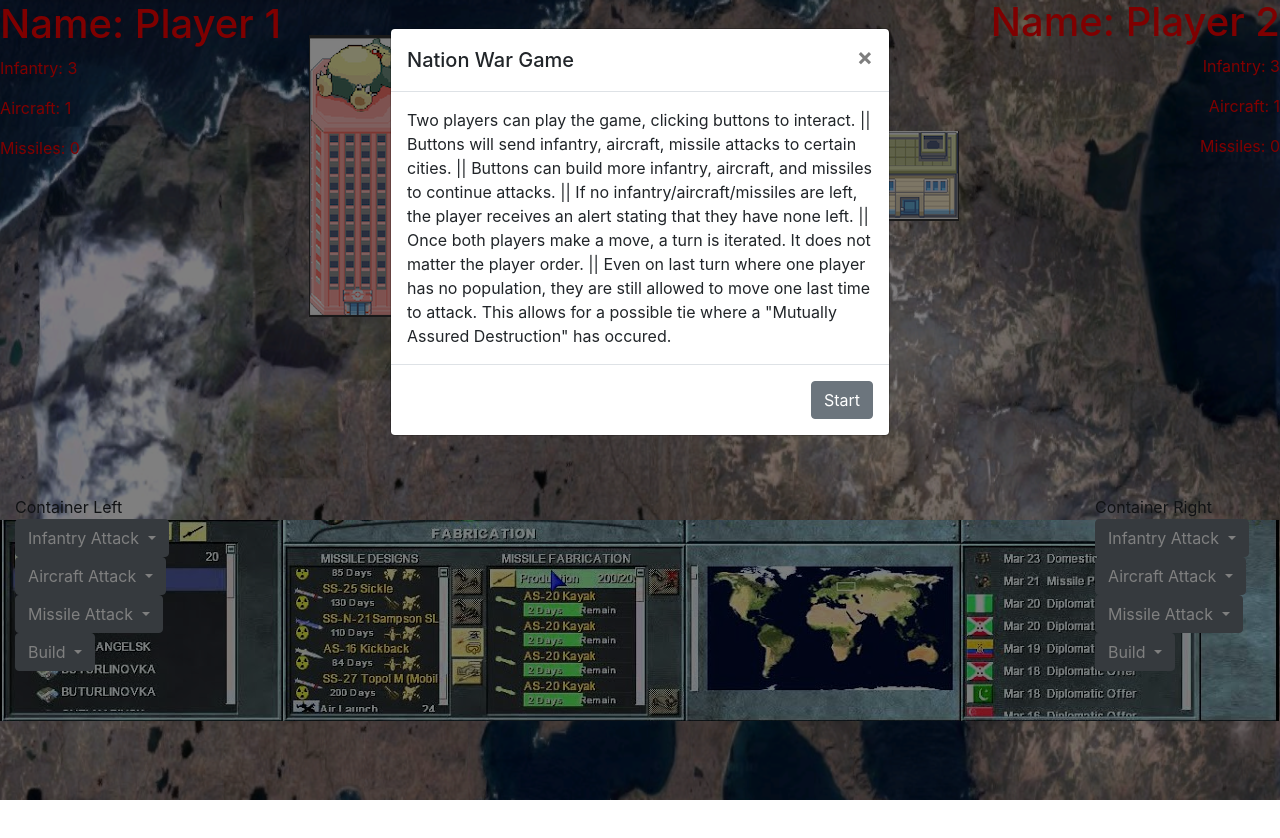
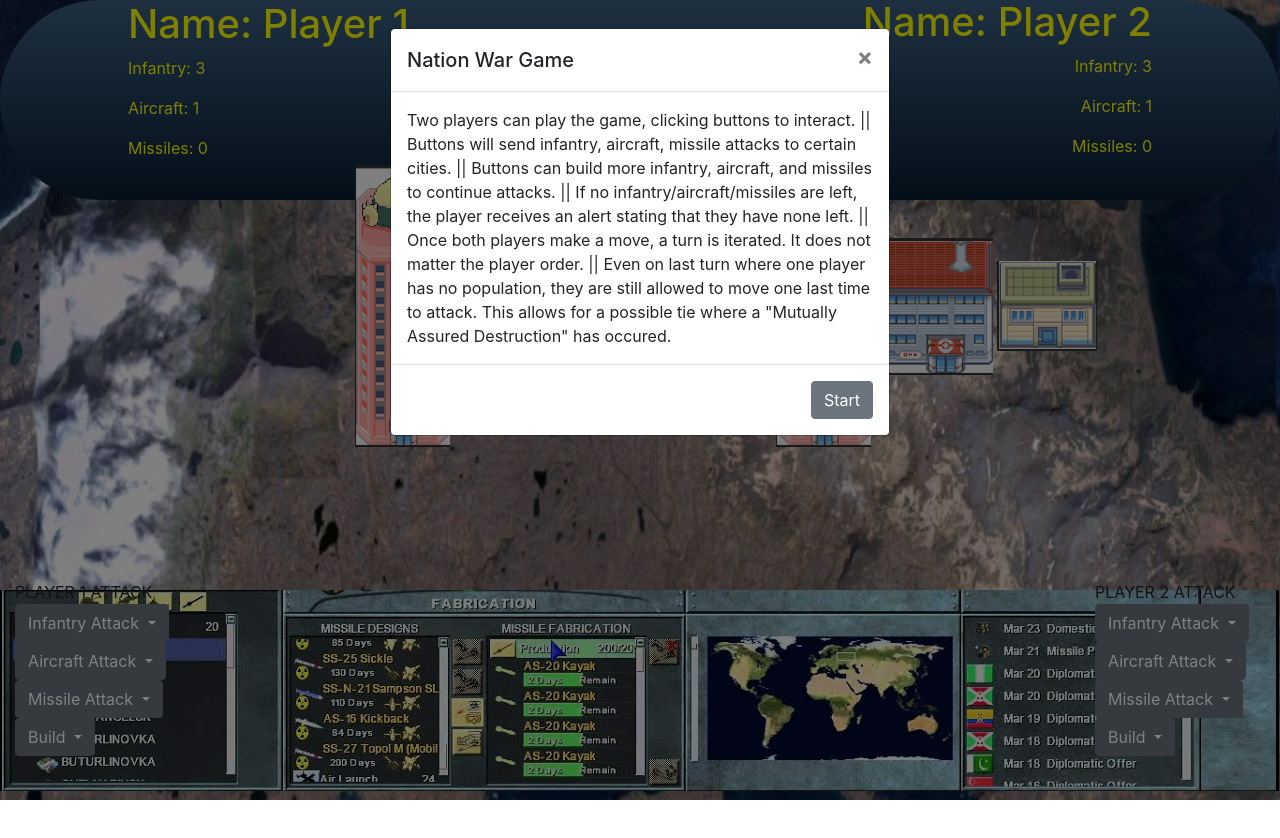
Before and after one commit to mchristenson5891/nation-war-game, a website: page index.html in a window 1280 px wide. Shown: the top 838 px of the page. Before the commit the page ends 817 px from the top, so only its background shows below. Drawn offline with nearby package versions, Linux system fonts and the light colour scheme.

Commit message:
reworked header and added more images

```diff
--- a/css/style.css
+++ b/css/style.css
@@ -11,23 +11,41 @@ body {
 
 #stats-container {
     position: relative;
-    color: red;
+    /* left: 5px; */
+    height: 200px;
+    padding: 0px;
+    margin: 0px;
+    background: rgb(8,29,49);
+    background: linear-gradient(0deg, rgba(8,29,49,1) 0%, rgba(60,96,130,1) 100%);
+    border-radius: 250px;
+    /* army green */
+    /* background: #4B5320;  */
+    color: yellow;
+    /* font-size: 30px; */
+}
+
+#stats-container #p1StatsList {
+    position: relative;
+    text-align: left;
+    left: 10%;
 }
 
 #stats-container #p2StatsList {
     position: relative;
     bottom: 11.1rem;
     text-align: right;
+    right: 10%;
+
 }
 
-#africa-map {
+/* #africa-map {
     display: block;
     margin-left: auto;
     margin-right: auto;
     height: 100%;
     width: 70%;
     min-width: 500px;
-}
+} */
 
 .jumbotron {
     background-color: rgba(0, 0, 0, 0.3);
@@ -35,8 +53,8 @@ body {
 
 .row {
   position: relative;
-  right: 0px;
-  bottom: 250px;
+  left: 0px;
+  bottom: 220px;
   display: flex;
   flex-wrap: wrap;
   /* padding: 0 4px; */
@@ -45,7 +63,7 @@ body {
 /* Create two equal columns that sits next to each other */
 .column {
   flex: 50%;
-  padding: 0 4px;
+  padding: 0 50px;
 }
 
 .column img {
@@ -55,20 +73,20 @@ body {
 
 .container-fluid {
     position: absolute;
-    top: 520px;
+    top: 590px;
     background-image: url("../img/footerimg.png");
     background-repeat: no-repeat;
 }
 
 .container-fluid #container-left {
     position: relative;
-    top: 225px;
+    top: 210px;
     /* bottom: 10px; */
 }
 
 .container-fluid #container-right {
     position: absolute;
-    top: 225px;
+    top: 210px;
     left: 1080px;
     /* bottom: 10px; */
 }
@@ -82,3 +100,13 @@ body {
    height: 30px;
    animation: MoveUpDown 1s linear infinite;
 } */
+
+#attack-img {
+    position: relative;
+    /* bottom: 200px;
+    right: 300px; */
+}
+
+/* @keyframes MoveUpDown {
+  50% {bottom: 10px}
+} */
--- a/index.html
+++ b/index.html
@@ -72,11 +72,12 @@
 
     </div>
 
+
     <div class="container-fluid">
         <div class="row">
 
             <div class="col-lg-3" id="container-left">
-                Container Left
+                PLAYER 1 ATTACK
                 <div class="dropdown">
                     <button class="btn btn-secondary dropdown-toggle" type="button" id="infantryMenuButtonLeft" data-toggle="dropdown"
                         aria-haspopup="true" aria-expanded="false">
@@ -128,16 +129,22 @@
 
             </div>
 
+            <!-- attack image -->
+
+
             <div class="row">
                 <div class="column" id="p1ImageDiv">
                     <img id="p1CityOne" src="img/largebuildingsprite.png">
                     <img id="p1CityTwo" src="img/mediumbuildingsprite.png">
                     <img id="p1CityThree" src="img/smallbuildingsprite.png">
+
                 </div>
+
                 <div class="column" id="p2ImageDiv">
                     <img id="p2CityOne" src="img/largebuildingsprite.png">
                     <img id="p2CityTwo" src="img/mediumbuildingsprite.png">
                     <img id="p2CityThree" src="img/smallbuildingsprite.png">
+
                 </div>
             </div>
 
@@ -152,7 +159,7 @@
             <img src="../nation-war-game/img/africamap.png" alt="" usemap="#africa" id="africa-map"> -->
 
             <div class="col-lg-3" id="container-right">
-                Container Right
+                PLAYER 2 ATTACK
                 <div class="dropdown">
                     <button class="btn btn-secondary dropdown-toggle" type="button" id="dropdownMenuButtonRight" data-toggle="dropdown"
                         aria-haspopup="true" aria-expanded="false">
--- a/js/app.js
+++ b/js/app.js
@@ -378,6 +378,7 @@ game.start();
 $('#infantryP2CityOne').on('click', function (e) {
     e.preventDefault();
     game.playerOne.attackInfantry(game.playerTwo, "cityOne");
+    document.querySelector('#attack-img').setAttribute("src", "../img/infantryright.gif");
     console.log(game.playerTwo);
 });
 
@@ -386,6 +387,7 @@ $('#infantryP2CityOne').on('click', function (e) {
 $('#infantryP2CityTwo').on('click', function (e) {
     e.preventDefault();
     game.playerOne.attackInfantry(game.playerTwo, "cityTwo");
+    document.querySelector('#attack-img').setAttribute("src", "../img/infantryright.gif");
     console.log(game.playerTwo);
 });
 
@@ -395,6 +397,7 @@ $('#infantryP2CityTwo').on('click', function (e) {
 $('#infantryP2CityThree').on('click', function (e) {
     e.preventDefault();
     game.playerOne.attackInfantry(game.playerTwo, "cityThree");
+
     console.log(game.playerTwo);
 });
 
```
Also changed, not shown: img/infantryleft.gif (added), img/infantryright.gif (added), 2 other files.
